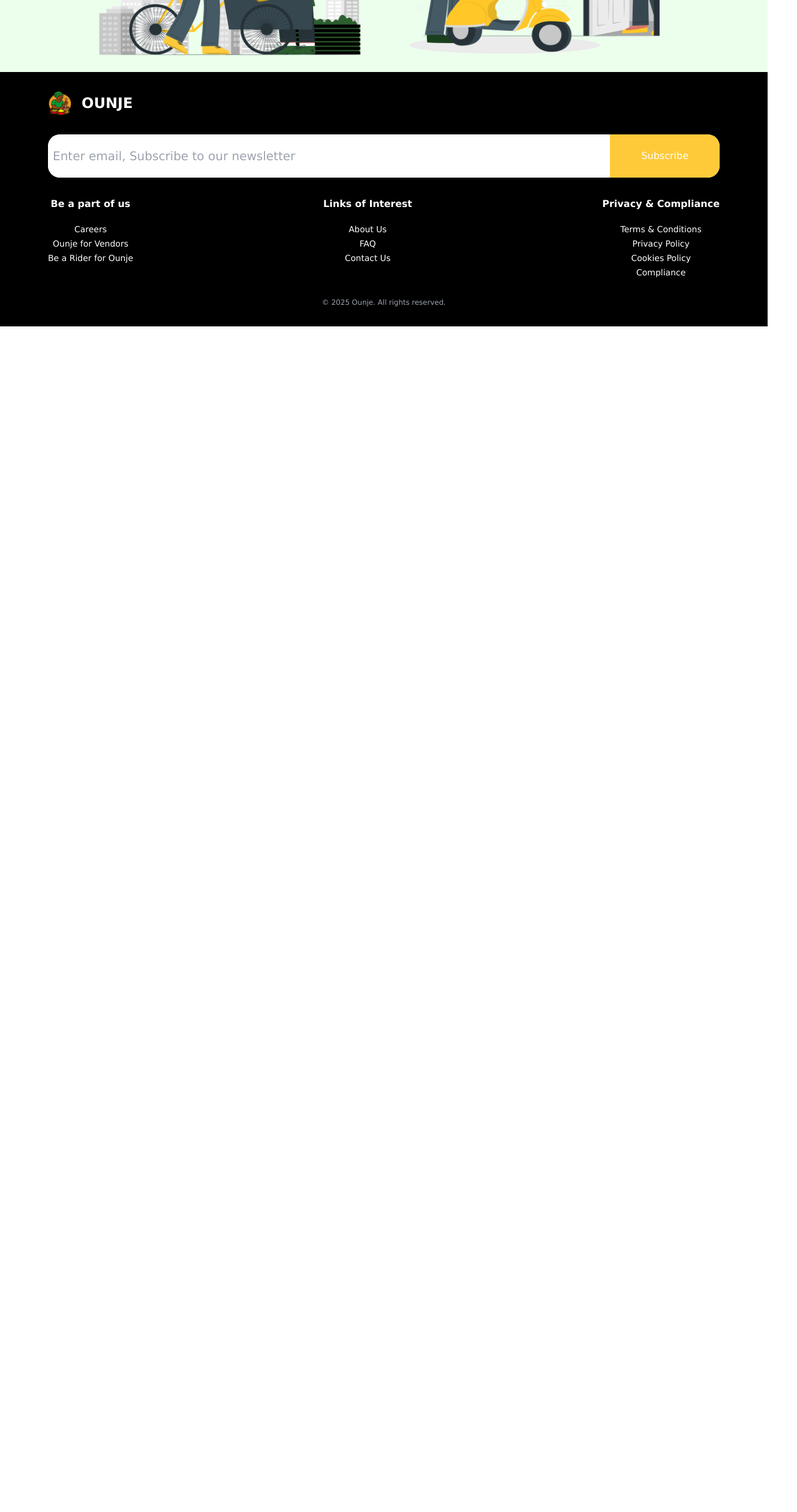
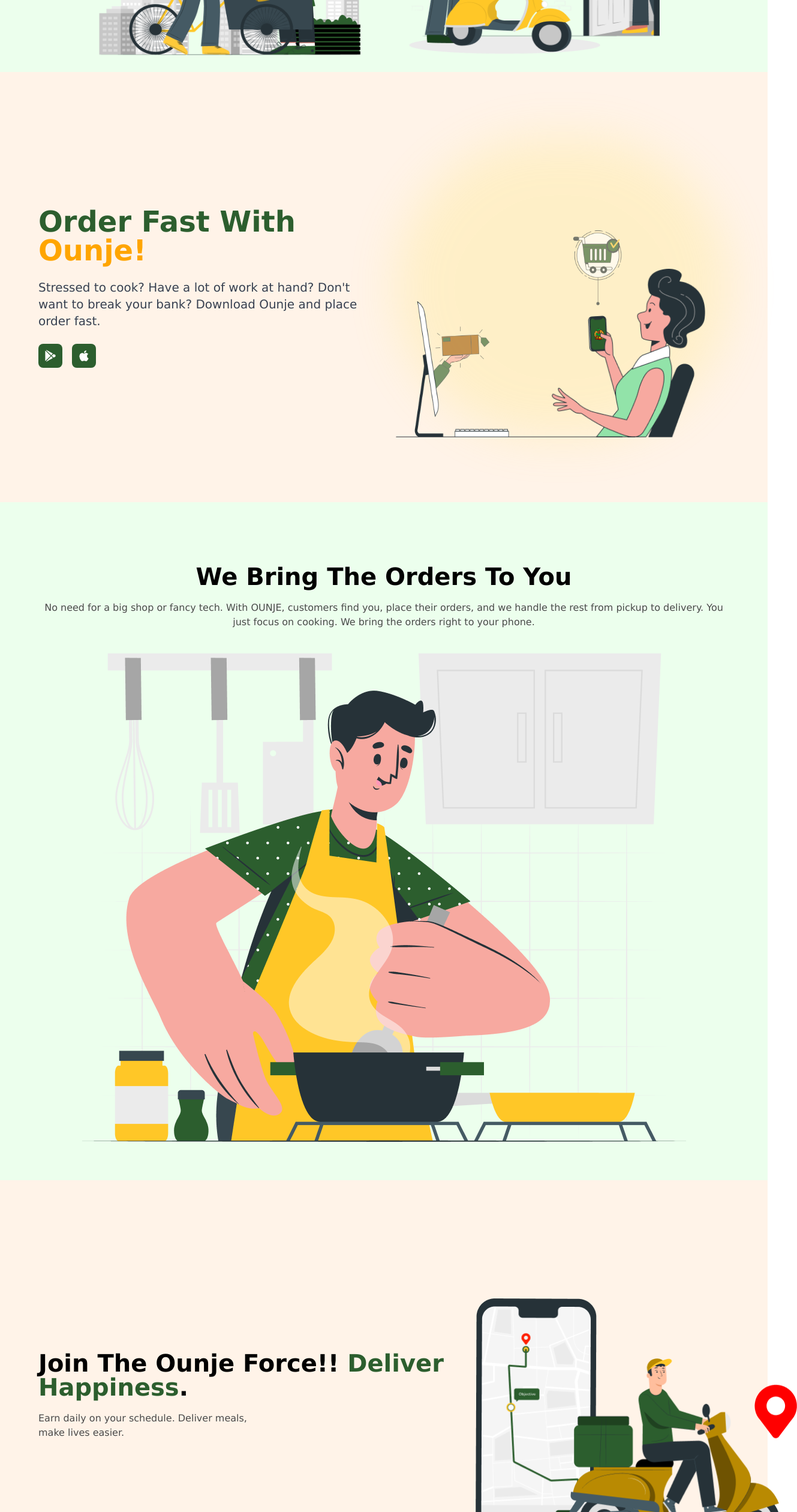
Before and after one commit to Ounje/ounje-landingpage, a React (Vite) app: page /#/ in a window 1280 px wide. Shown: the part 880-3400 px from the top of the page at 60% size, 1329 px wide, since content can reach past the window. Before the commit the page ends 1424 px from the top, so only its background shows below. Built offline with nearby package versions, Linux system fonts and the light colour scheme; the HTML template or start-up script is replaced by a standard one.

Commit message:
Refactor section components: rename EnyimSection, TestimonialsSection, AbokiNaSection, and OreMiSection to CustomerSection, JoinUsSection, RiderSection, and VendorSection respectively; update HomePage imports to reflect these changes.

```diff
--- a/src/components/CustomerSection.tsx
+++ b/src/components/CustomerSection.tsx
@@ -1,6 +1,6 @@
 import { motion } from "framer-motion";
 
-const EnyimSection = () => (
+const CustomerSection = () => (
   <section className="bg-[#FFF3E8] min-h-[717px] py-16 px-4 text-black flex justify-center items-center">
     <div className="flex flex-col md:flex-row gap-10 max-w-6xl w-full items-center">
       {/* Text Content */}
@@ -95,4 +95,4 @@
   </section>
 );
 
-export default EnyimSection;
+export default CustomerSection;
--- a/src/components/JoinUsSection.tsx
+++ b/src/components/JoinUsSection.tsx
@@ -26,7 +26,7 @@
 
 const firstTab = projectCategories[0].id;
 
-const TestimonialsSection = () => (
+const JoinUsSection = () => (
   <section className="py-16 px-10 text-black flex justify-center items-center">
     <div>
       {/* Section Text */}
@@ -134,4 +134,4 @@
   </section>
 );
 
-export default TestimonialsSection;
+export default JoinUsSection;
--- a/src/components/RiderSection.tsx
+++ b/src/components/RiderSection.tsx
@@ -1,6 +1,6 @@
 import { motion } from "framer-motion";
 
-const AbokiNaSection = () => (
+const RiderSection = () => (
   <section className="bg-[#FFF3E8] min-h-[717px] py-16 px-4 text-black flex justify-center items-center">
     <div className="flex flex-col md:flex-row gap-10 max-w-6xl w-full items-center">
       <div className="flex flex-col gap-5">
@@ -52,4 +52,4 @@
   </section>
 );
 
-export default AbokiNaSection;
+export default RiderSection;
--- a/src/components/VendorSection.tsx
+++ b/src/components/VendorSection.tsx
@@ -12,7 +12,7 @@
 {
   console.log(Clients[0].label);
 }
-const OreMiSection = () => (
+const VendorSection = () => (
   <section className="py-16 px-10 text-black flex justify-center items-center">
     <div>
       <div className="text-center p-10">
@@ -30,4 +30,4 @@
   </section>
 );
 
-export default OreMiSection;
+export default VendorSection;
--- a/src/pages/HomePage.tsx
+++ b/src/pages/HomePage.tsx
@@ -1,20 +1,20 @@
-import AbokiNaSection from "../components/RiderSection";
-import EnyimSection from "../components/CustomerSection";
+import CustomerSection from "../components/CustomerSection";
 import Footer from "../components/Footer";
 import Header from "../components/Header";
 import HeroSection from "../components/HeroSection";
-import OreMiSection from "../components/VendorSection";
-import TestimonialsSection from "../components/JoinUsSection";
+import JoinUsSection from "../components/JoinUsSection";
+import RiderSection from "../components/RiderSection";
+import VendorSection from "../components/VendorSection";
 
 export default function HomePage() {
   return (
     <div className="bg-[#ECFFED]">
       <Header />
       <HeroSection />
-      {/* <EnyimSection />
-      <OreMiSection />
-      {/* <AbokiNaSection /> */}
-      {/* <TestimonialsSection />  */}
+      <CustomerSection />
+      <VendorSection />
+      <RiderSection />
+      <JoinUsSection />
       <Footer />
     </div>
   );
```
